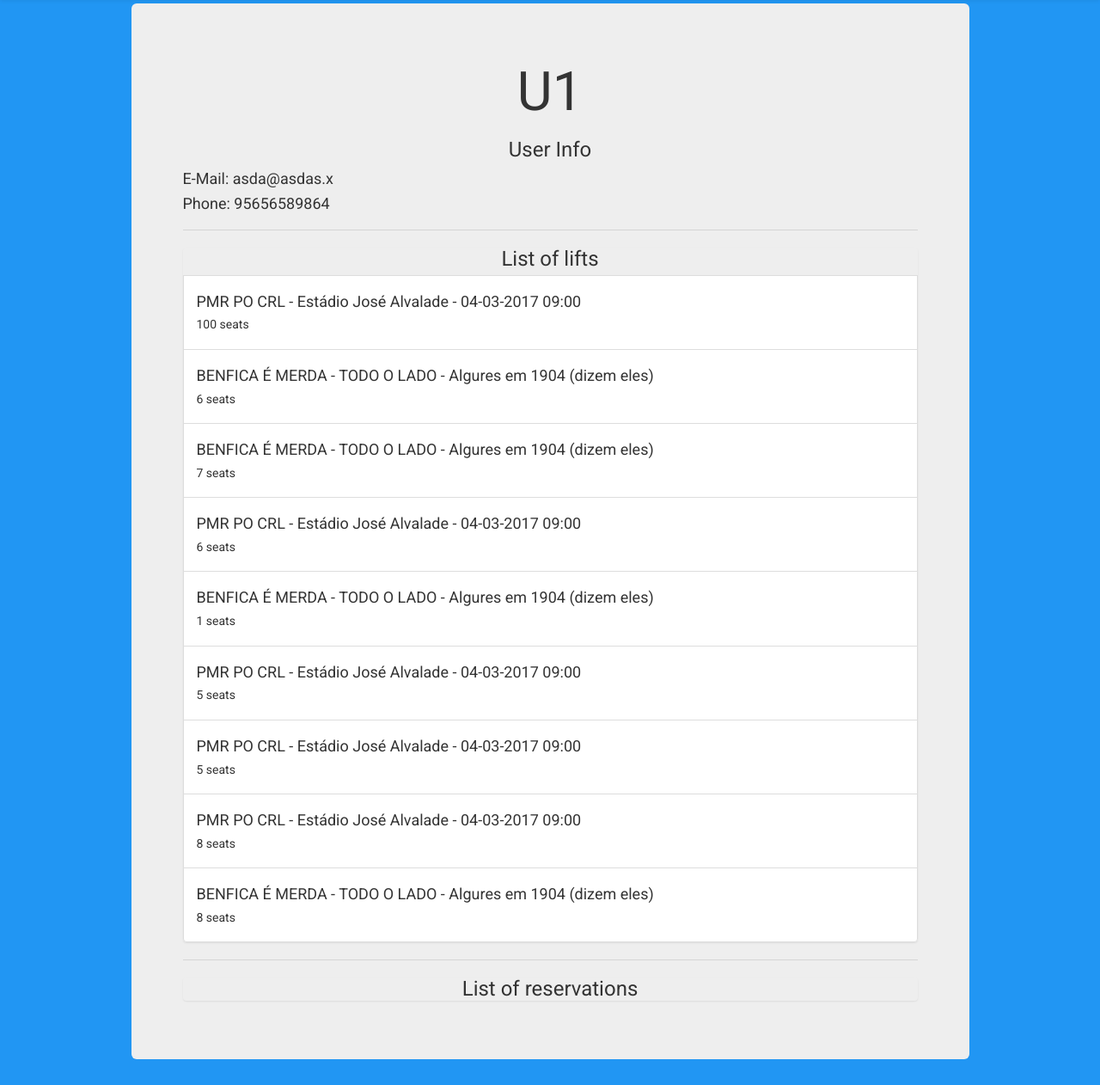
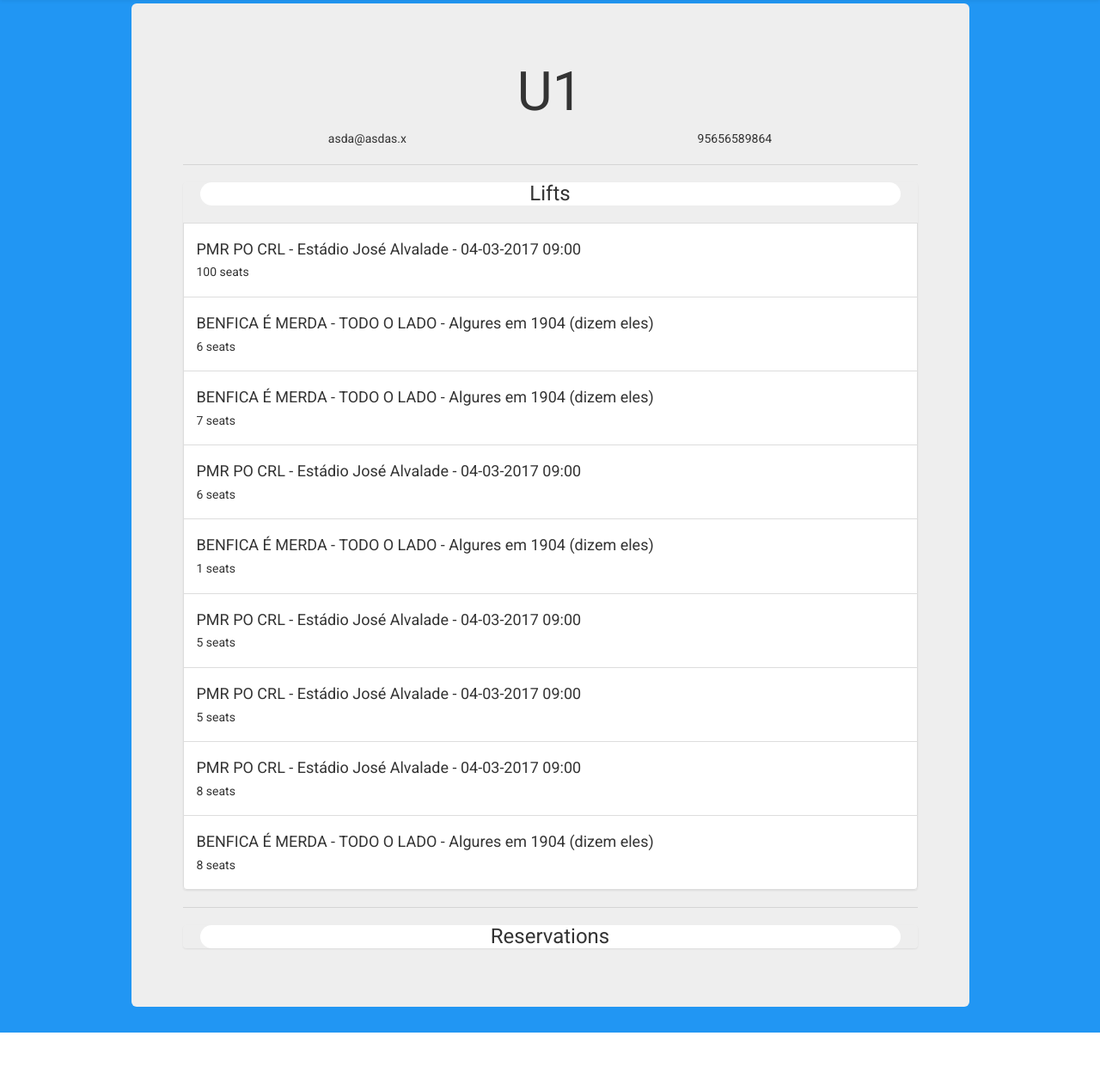
Before and after one commit to BSantos22/eventLift, a Flask app: page /profile in a window 1280 px wide. Shown: the part 66-1328 px from the top of the page at 86% size. After the commit the page ends 1267 px from the top, so only its background shows below. Run offline with Flask 2, Linux system fonts and the light colour scheme; a user stored in the database is signed in; data comes from the database, SQL or seed files in the repository; tables that the repository leaves empty hold one stand-in row (values such as "Sample post"); some libraries are stand-ins or nearby versions.

Commit message:
profile formatted

```diff
--- a/eventlift/static/profile.css
+++ b/eventlift/static/profile.css
@@ -1,3 +1,19 @@
 #content {
     margin-top: 70px;
 }
+
+
+
+#lifts-header {
+  background-color: white;
+  border-radius: 20px;
+  text-align: center;
+  margin: 20px;
+}
+
+#reser-header {
+  background-color: white;
+  border-radius: 20px;
+  text-align: center;
+  margin: 20px;
+}
--- a/eventlift/templates/profile.html
+++ b/eventlift/templates/profile.html
@@ -6,14 +6,14 @@
             <div class="row">
                 <div class="jumbotron">
                     <h1 class="text-center">{{ session['username'] }}</h1>
-                    <h3 class="text-center"> User Info</h3>
-                    <h4>E-Mail: {{user_data[0][1]}}</h4>
-                    <h4>Phone: {{user_data[0][2]}}</h4>
-
+                    <ul class="nav nav-pills nav-justified text-center" role="tablist">
+                        <li>{{user_data[0][1]}}</li>
+                        <li>{{user_data[0][2]}}</li>
+                    </ul>
                     <hr>
 
                     <div class="list-group">
-                        <h3 class="list-group-item-heading text-center">List of lifts</h3> {% for lift in user_lifts %}
+                        <h3 id="lifts-header" class="list-group-item-heading text-center">Lifts</h3> {% for lift in user_lifts %}
                         <div href="#" class="list-group-item">
                             <h4>{{lift[8]}} - {{lift[9]}} - {{lift[10]}}</h4>
                             <h5>{{lift[6]}} seats</h5>
@@ -24,7 +24,7 @@
                     </div>
                     <hr>
                     <div class="list-group">
-                        <h3 class="list-group-item-heading text-center">List of reservations</h3> {% for reservation in user_reservations %}
+                        <h3 id="reser-header" class="list-group-item-heading text-center">Reservations</h3> {% for reservation in user_reservations %}
                         <div href="#" class="list-group-item">
                             <h4> {{reseservation[0]}} </h4>
                         </div>
```
